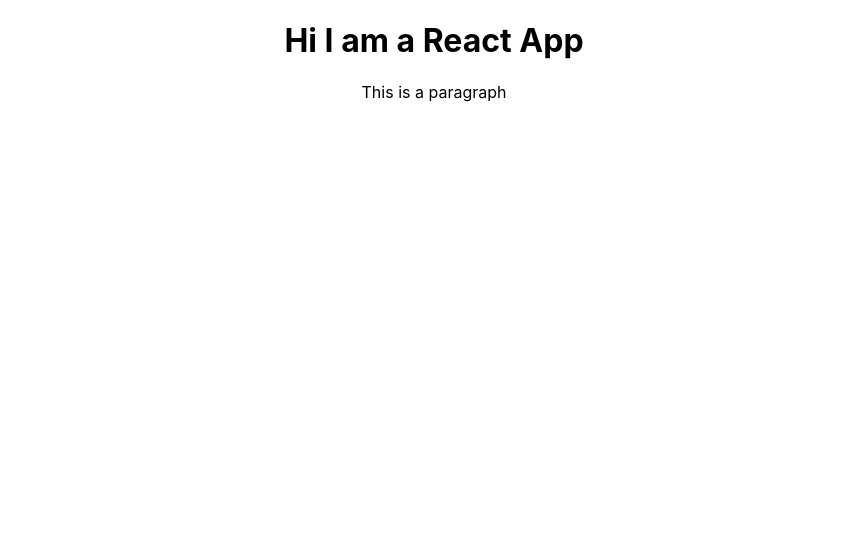
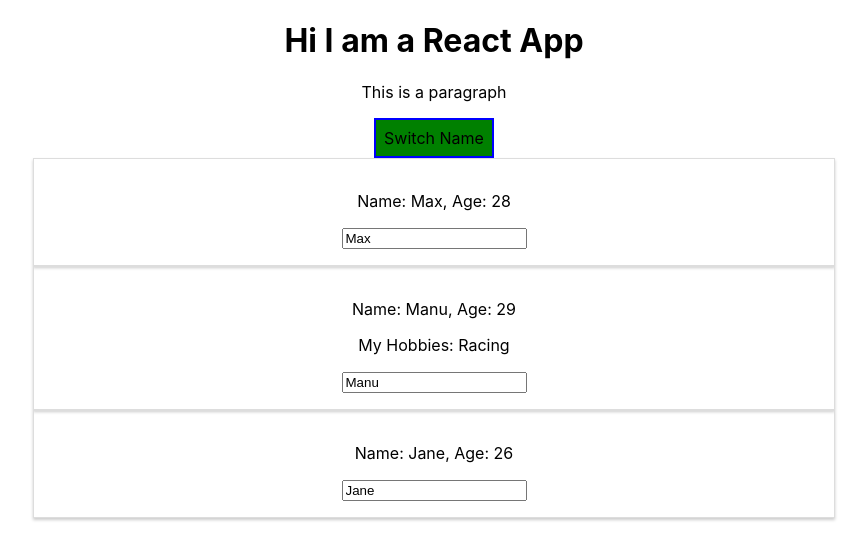
Before and after one commit to qpham01/react-complete-guide, a React (Create React App) app: page / in a window 1280 px wide. Shown: the top 560 px of the page, without its empty margins (206-1073 px from the left). Built offline with nearby package versions, Linux system fonts and the light colour scheme.

Commit message:
Simple rendering, styling, and event handling in components.

```diff
--- a/src/App.js
+++ b/src/App.js
@@ -1,14 +1,73 @@
 import React, { Component } from "react";
 import "./App.css";
+import Person from "./components/Person";
 
+// Component states should only be changed in a select few components that are containers, like the top-level App component.
+// Container contains some part of the application's state.
+
+// If events occurs in functional components, pass in a handler
+// from a container to handle the state change from the event.
 class App extends Component {
+  // state is managed internally
+  state = {
+    persons: [
+      { name: "Max", age: 28 },
+      { name: "Manu", age: 29 },
+      { name: "Jane", age: 26 }
+    ]
+  };
+
+  onClick = newName => {
+    //console.log("Was clicked");
+    // Set state merge param object with existing state
+    this.setState({ persons: [{ name: newName, age: 35 }] });
+    // this.state.persons[[0]].name = "Maximilian";
+    // Only two things that causes React to render: state changes or props are set.
+  };
+
+  nameChangeHandler = event => {
+    console.log(event.target.value);
+    this.setState({
+      persons: [
+        { name: "Max", age: 28 },
+        { name: event.target.value, age: 29 },
+        { name: "Jane", age: 26 }
+      ]
+    });
+  };
   // Render is the one thing every component has to do... to
   // render HTML to the DOM to visually show the component.
+
+  // Note: can pass method as properties to other components
+  // to allow them to trigger state changes without them having
+  // states.
   render() {
+    // Scoped styles can be used to apply styles to only select
+    // elements and not a whole component.
+    const style = {
+      backgroundColor: "green",
+      font: "inherit",
+      border: "2px solid blue",
+      padding: "8px",
+      cursor: "pointer"
+    };
     return (
       <div className="App">
         <h1>Hi I am a React App</h1>
         <p>This is a paragraph</p>
+        <button style={style} onClick={() => this.onClick("Maximilian")}>
+          Switch Name
+        </button>
+        <Person {...this.state.persons[0]} changed={this.nameChangeHandler} />
+        <Person {...this.state.persons[1]} changed={this.nameChangeHandler}>
+          {" "}
+          My Hobbies: Racing
+        </Person>
+        <Person
+          {...this.state.persons[2]}
+          changed={this.nameChangeHandler}
+          click={this.onClick.bind(this, "Max!")}
+        />
       </div>
     );
     // Above JSX code is compiled to JavaScript below.
--- /dev/null
+++ b/src/components/Person.css
@@ -0,0 +1,8 @@
+.Person {
+  width: 60%;
+  margin: auto;
+  border: 1px solid #ddd;
+  box-shadow: 0 2px 3px #ccc;
+  padding: 16px;
+  text-align: center;
+}
--- a/src/components/Person.js
+++ b/src/components/Person.js
@@ -1,7 +1,21 @@
 import React from "react";
+import "./Person.css";
+// Use functional component as much as possible.
+// Only use class component when there's state that can change
 
-const person = () => {
-  return <div />;
+// By adding a value property to the input, a 2-way binding
+// is set up where the value of the input is set to the name
+// and when the input is changed the name also changed with it.
+const person = props => {
+  return (
+    <div className="Person" onClick={props.click}>
+      <p>
+        Name: {props.name}, Age: {props.age}
+      </p>
+      <p>{props.children}</p>
+      <input type="text" onChange={props.changed} value={props.name} />
+    </div>
+  );
 };
 
 export default person;
```
